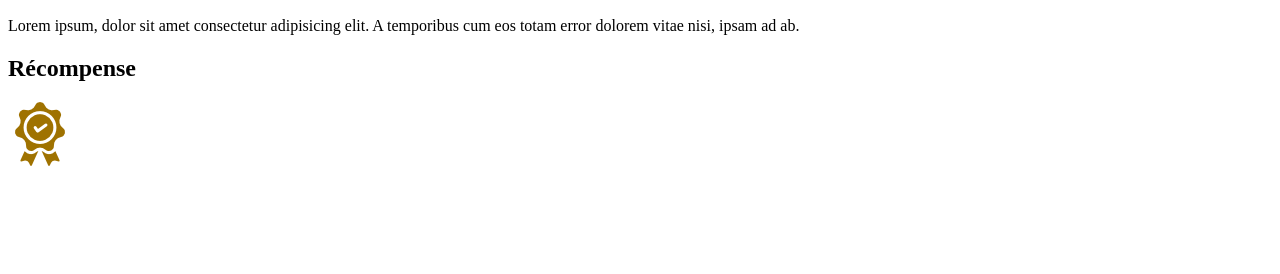
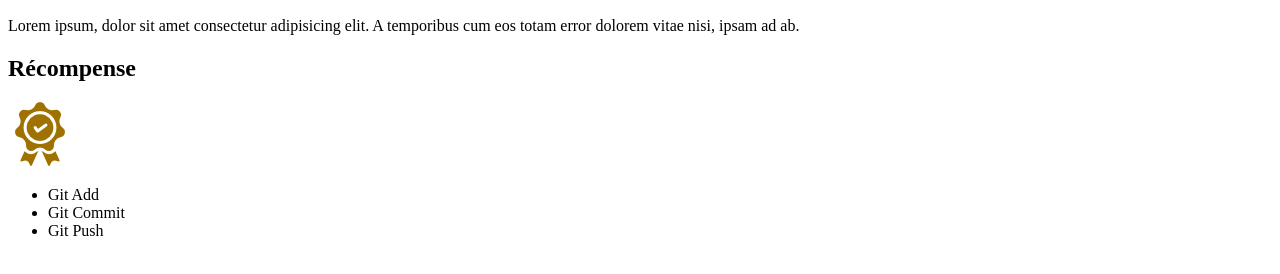
Before and after one commit to Nolibois/Git_Test, a plain HTML site: page index.html in a window 1280 px wide. Shown: the part 92-366 px from the top of the page. Drawn offline with Linux system fonts and the light colour scheme.

Commit message:
Add Commd GIT

```diff
--- a/index.html
+++ b/index.html
@@ -25,5 +25,14 @@
       <h2>Récompense</h2>
       <img src="images/medal_bronze.png" alt="Médaille de bronze" />
     </div>
+
+    <!-- Command GIT -->
+    <div>
+      <ul>
+        <li>Git Add</li>
+        <li>Git Commit</li>
+        <li>Git Push</li>
+      </ul>
+    </div>
   </body>
 </html>
```
